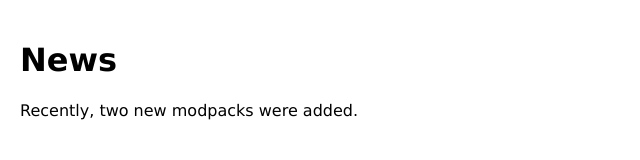
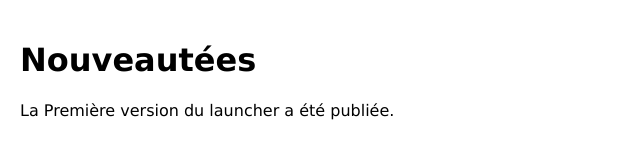
Before and after one commit to Destrutor2/World-of-Adventures, a plain HTML site: page index.html in a window 1280 px wide. Shown: the whole page, without its empty margins (0-640 px from the left). Drawn offline with Linux system fonts and the light colour scheme.

Commit message:
Update index.html

```diff
--- a/index.html
+++ b/index.html
@@ -14,7 +14,7 @@ body {
 </head>
 <body>
 <!-- Note: Java's web renderer is pretty bad so you cannot get too fancy -->
-<h1>News</h1>
-<p>Recently, two new modpacks were added.</p>
+<h1>Nouveautées</h1>
+<p>La Première version du launcher a été publiée.</p>
 </body>
 </html>
```
